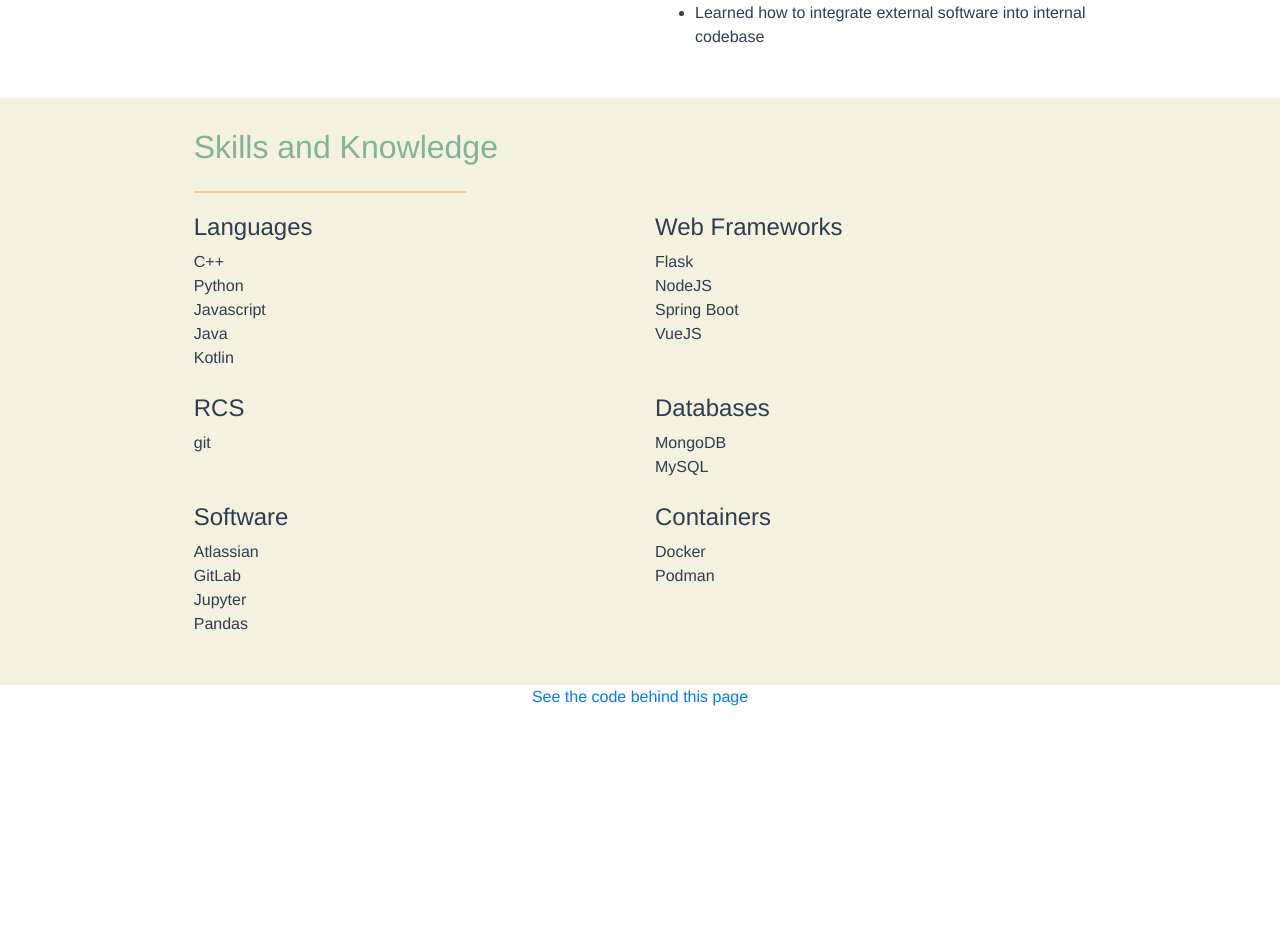
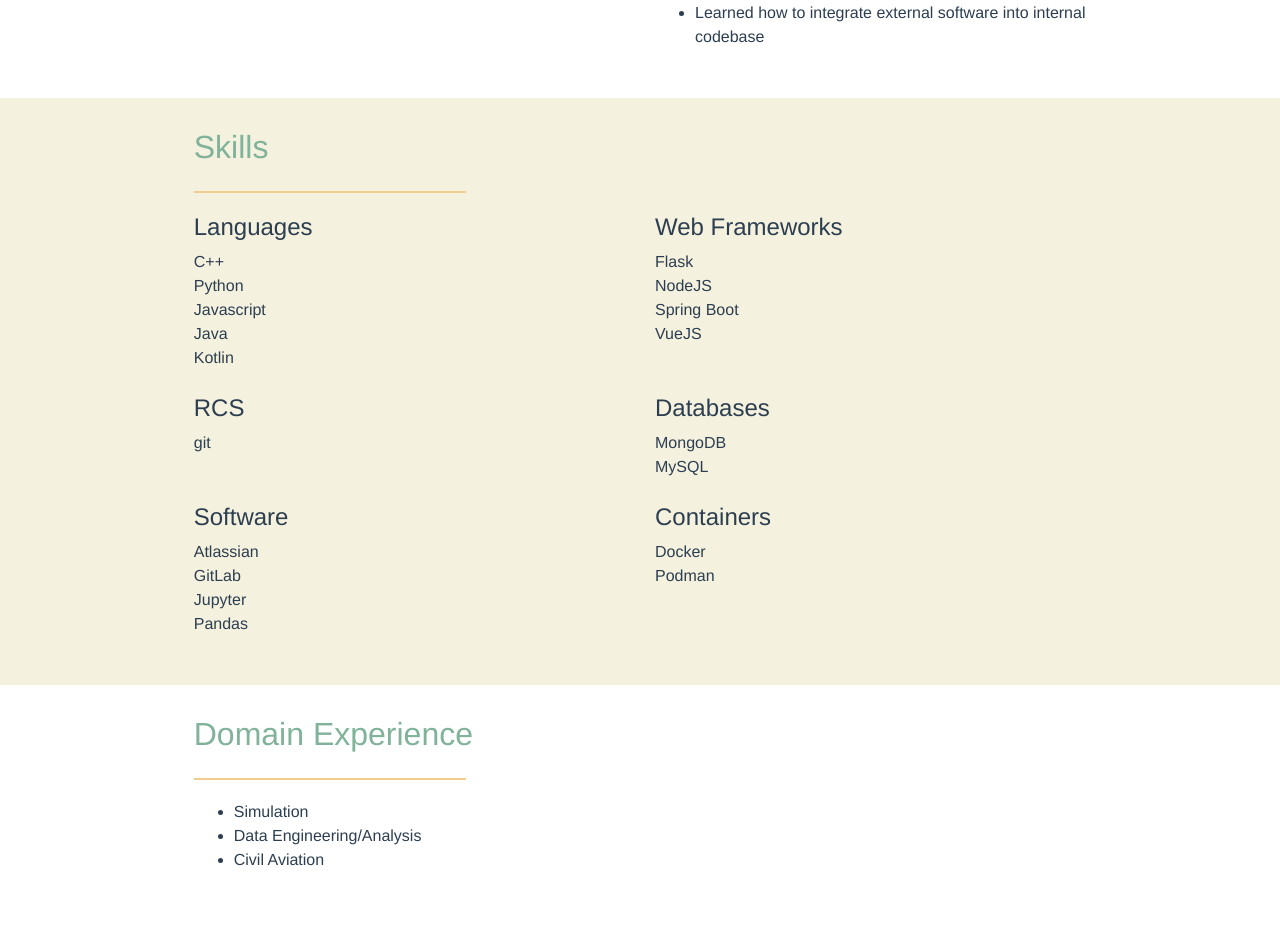
Before and after one commit to dcdrake/resume, a Vue app: page / in a window 1280 px wide. Shown: the part 1220-2160 px from the top of the page. Before the commit the page ends 1929 px from the top, so only its background shows below. Built offline with nearby package versions, Linux system fonts and the light colour scheme.

Commit message:
add some areas of domain knowledge

```diff
--- a/src/views/Home.vue
+++ b/src/views/Home.vue
@@ -70,7 +70,7 @@
     </b-row>
     <b-row class="first-container justify-content-center">
       <b-col class="col-lg-9">
-        <div class="section-header text-left">Skills and Knowledge</div>
+        <div class="section-header text-left">Skills</div>
         <hr />
         <b-row class="mb-4">
           <b-col class="text-left">
@@ -112,6 +112,21 @@
             <h4>Containers</h4>
             <div>Docker</div>
             <div>Podman</div>
+          </b-col>
+        </b-row>
+      </b-col>
+    </b-row>
+    <b-row class="second-container justify-content-center">
+      <b-col class="col-lg-9">
+        <div class="section-header text-left">Domain Experience</div>
+        <hr />
+        <b-row class="mb-4">
+          <b-col class="text-left">
+            <ul>
+              <li>Simulation</li>
+              <li>Data Engineering/Analysis</li>
+              <li>Civil Aviation</li>
+            </ul>
           </b-col>
         </b-row>
       </b-col>
```
